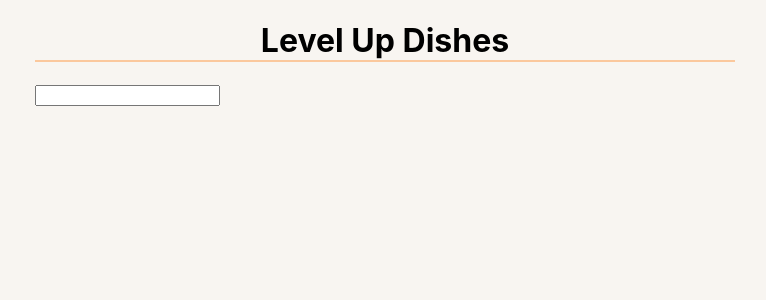
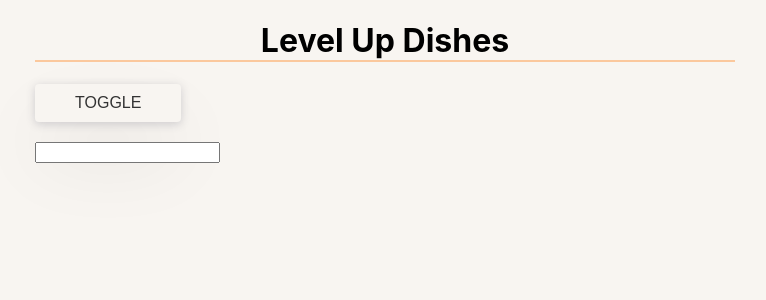
Before and after one commit to martinmasa/lut-hooks-starter, a React (Create React App) app: page / in a window 1280 px wide. Shown: the top 300 px of the page, without its empty margins (255-1021 px from the left). Built offline with nearby package versions, Linux system fonts and the light colour scheme.

Commit message:
feat: useState - refactor <Toggle> class component

```diff
--- a/src/App.js
+++ b/src/App.js
@@ -1,4 +1,5 @@
 import React, { useState } from 'react';
+import Toggle from './Toggle';
 
 const App = () => {
   const [name, setName] = useState('');
@@ -6,6 +7,9 @@ const App = () => {
   return (
     <div className="main-wrapper">
       <h1>Level Up Dishes</h1>
+
+      <Toggle />
+
       <h3>{name}</h3>
       <input type="text" value={name} onChange={(e) => setName(e.target.value)} />
     </div>
--- /dev/null
+++ b/src/Toggle.js
@@ -0,0 +1,15 @@
+import React, { useState } from 'react';
+
+const Toggle = () => {
+  const [isToggled, setToggle] = useState(false);
+  return (
+    <div>
+      <button type="button" onClick={() => setToggle(!isToggled)}>
+        Toggle
+      </button>
+      {isToggled && <h2>Hello</h2>}
+    </div>
+  );
+};
+
+export default Toggle;
```
